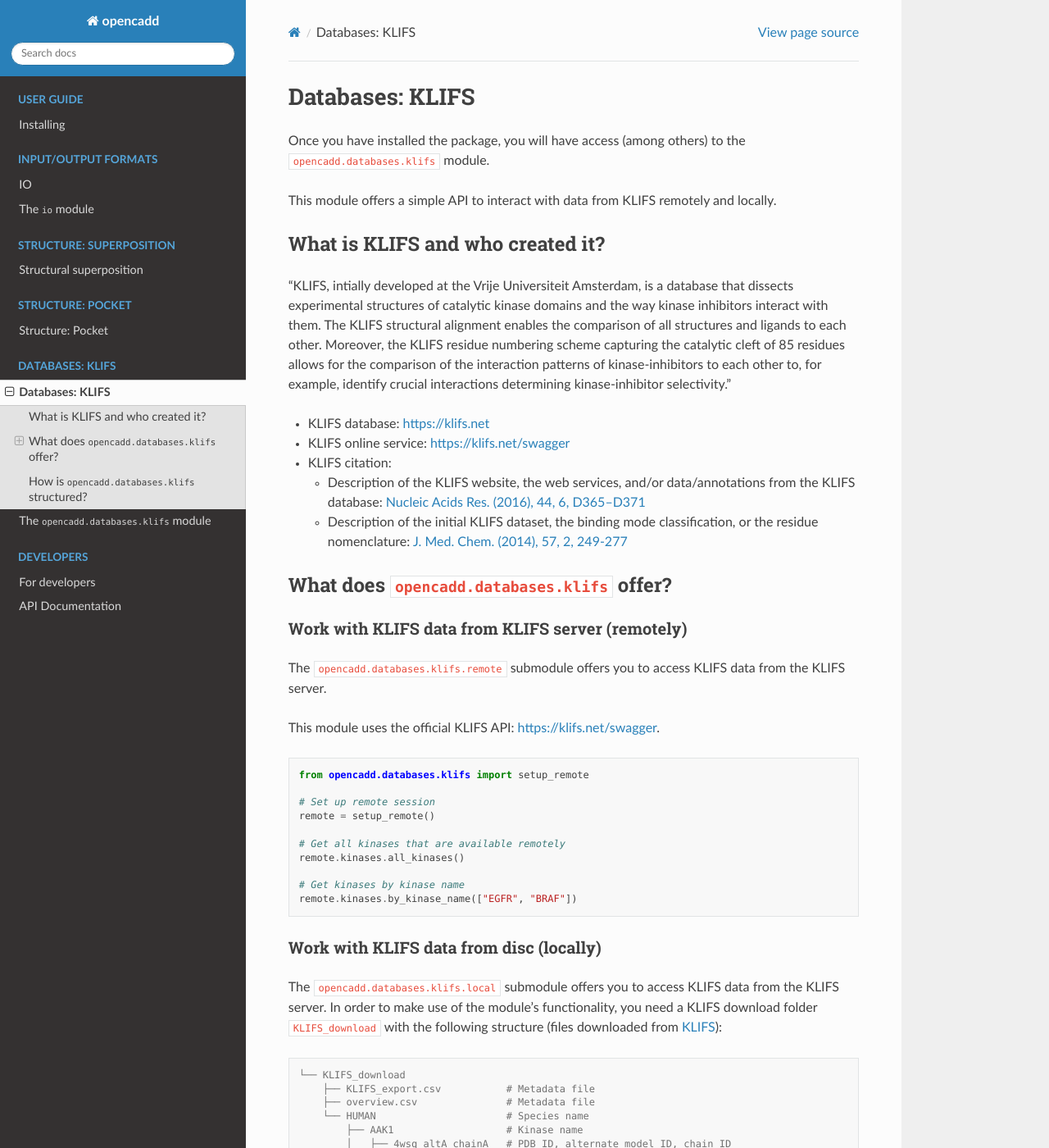
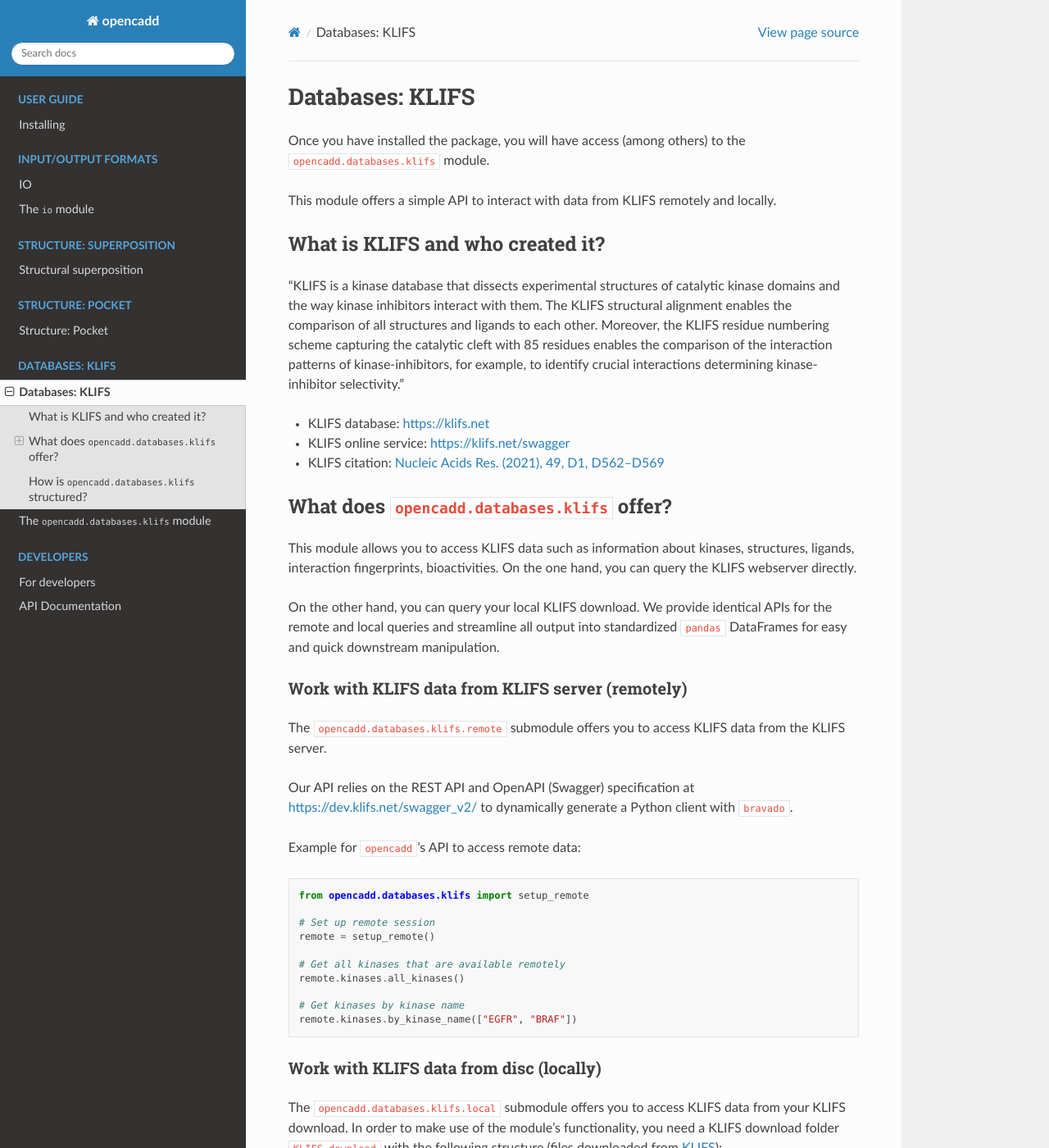
Before and after one commit to volkamerlab/opencadd, a Sphinx documentation site: the page built from docs/databases_klifs.rst, in a window 1280 px wide and 1400 px high. Shown: the whole window at 82% size. Built offline with Sphinx 7.4.7 and the Read the Docs theme 2.0.0, drawn with Linux system fonts in a browser that asks for light colours; pages that are not in the unit, such as notebooks, are missing from menus; some of the changed text lies outside the part shown.

Commit message:
KLIFS: Update docs text!

```diff
--- a/docs/databases_klifs.rst
+++ b/docs/databases_klifs.rst
@@ -10,25 +10,29 @@
 What is KLIFS and who created it?
 ---------------------------------
 
-"KLIFS, intially developed at the Vrije Universiteit Amsterdam, is a database that dissects experimental structures of catalytic kinase domains and the way kinase inhibitors interact with them. The KLIFS structural alignment enables the comparison of all structures and ligands to each other. Moreover, the KLIFS residue numbering scheme capturing the catalytic cleft of 85 residues allows for the comparison of the interaction patterns of kinase-inhibitors to each other to, for example, identify crucial interactions determining kinase-inhibitor selectivity."
+"KLIFS is a kinase database that dissects experimental structures of catalytic kinase domains and the way kinase inhibitors interact with them. The KLIFS structural alignment enables the comparison of all structures and ligands to each other. Moreover, the KLIFS residue numbering scheme capturing the catalytic cleft with 85 residues enables the comparison of the interaction patterns of kinase-inhibitors, for example, to identify crucial interactions determining kinase-inhibitor selectivity."
 
 - KLIFS database: https://klifs.net
 - KLIFS online service: https://klifs.net/swagger
-- KLIFS citation:
-
-  - Description of the KLIFS website, the web services, and/or data/annotations from the KLIFS database: `Nucleic Acids Res. (2016), 44, 6, D365–D371 <https://academic.oup.com/nar/article/44/D1/D365/2502606>`_
-  - Description of the initial KLIFS dataset, the binding mode classification, or the residue nomenclature:  `J. Med. Chem. (2014), 57, 2, 249-277 <https://pubs.acs.org/doi/abs/10.1021/jm400378w>`_
-
+- KLIFS citation: `Nucleic Acids Res. (2021), 49, D1, D562–D569 <https://academic.oup.com/nar/article/49/D1/D562/5934416>`_
 
 What does ``opencadd.databases.klifs`` offer?
 ---------------------------------------------
+
+This module allows you to access KLIFS data such as information about kinases, structures, ligands, interaction fingerprints, bioactivities.
+On the one hand, you can query the KLIFS webserver directly.
+
+On the other hand, you can query your local KLIFS download.
+We provide identical APIs for the remote and local queries and streamline all output into standardized ``pandas`` DataFrames for easy and quick downstream manipulation.
 
 Work with KLIFS data from KLIFS server (remotely)
 ~~~~~~~~~~~~~~~~~~~~~~~~~~~~~~~~~~~~~~~~~~~~~~~~~
 
 The ``opencadd.databases.klifs.remote`` submodule offers you to access KLIFS data from the KLIFS server.
 
-This module uses the official KLIFS API: https://klifs.net/swagger.
+Our API relies on the REST API and OpenAPI (Swagger) specification at https://dev.klifs.net/swagger_v2/ to dynamically generate a Python client with ``bravado``.
+
+Example for ``opencadd``'s API to access remote data:
 
 .. code-block:: python
 
@@ -46,7 +50,8 @@
 Work with KLIFS data from disc (locally)
 ~~~~~~~~~~~~~~~~~~~~~~~~~~~~~~~~~~~~~~~~
 
-The ``opencadd.databases.klifs.local`` submodule offers you to access KLIFS data from the KLIFS server. In order to make use of the module's functionality, you need a KLIFS download folder ``KLIFS_download`` with the following structure (files downloaded from `KLIFS <from https://klifs.net>`_):
+The ``opencadd.databases.klifs.local`` submodule offers you to access KLIFS data from your KLIFS download.
+In order to make use of the module's functionality, you need a KLIFS download folder ``KLIFS_download`` with the following structure (files downloaded from `KLIFS <from https://klifs.net>`_):
 
 .. code-block:: console
 
@@ -63,6 +68,8 @@
             │   │   └── water.mol2
             │   └── ...
             └── ...
+
+Example for ``opencadd``'s API to access local data:
 
 .. code-block:: python
 
@@ -88,46 +95,59 @@
     opencadd/
         └── databases/
             └── klifs/
-                ├── api.py     # Defines the API for local and remote sessions.
-                ├── core.py    # Defines the parent classes used in the local and remote modules.
-                ├── local.py   # Defines the API for local queries.
-                ├── remote.py  # Defines the API for remote queries.
-                ├── schema.py  # Defines the schema for class method return values.
-                └── utils.py   # Defines utility functions.
+                ├── api.py         # Defines the main API for local and remote sessions.
+                ├── session.py     # Defines a KLIFS session.
+                ├── core.py        # Defines the parent classes used in the local and remote modules.
+                ├── local.py       # Defines the API for local queries.
+                ├── remote.py      # Defines the API for remote queries.
+                ├── schema.py      # Defines the schema for class method return values.
+                ├── fields.py      # Defines the different KLIFS data fields and their names/dtypes in ``opencadd``.
+                ├── utils.py       # Defines utility functions.
+                └── exceptions.py  # Defines exceptions.
 
 This structure mirrors the KLIFS Swagger API structure in the following way to access different kinds of information both remotely and locally:
 
 - ``kinases``
 
   - Get information about kinases (groups, families, names).
-  - In KLIFS swagger API called ``Information``.
+  - In KLIFS swagger API called ``Information``: https://dev.klifs.net/swagger_v2/#/Information
 
 - ``ligands``
 
   - Get ligand information.
-  - In KLIFS swagger API called ``Ligands``.
+  - In KLIFS swagger API called ``Ligands``: https://dev.klifs.net/swagger_v2/#/Ligands
 
 - ``structures``
 
   - Get structure information.
-  - In KLIFS swagger API called ``Structures``.
+  - In KLIFS swagger API called ``Structures``: https://dev.klifs.net/swagger_v2/#/Structures
 
 - ``bioactivities``
 
   - Get bioactivity information.
-  - In KLIFS swagger API part of ``Ligands``.
+  - In KLIFS swagger API part of ``Ligands``: https://dev.klifs.net/swagger_v2/#/Ligands
 
 - ``interactions``
 
   - Get interaction information.
-  - In KLIFS swagger API called ``Interactions``.
+  - In KLIFS swagger API called ``Interactions``: https://dev.klifs.net/swagger_v2/#/Interactions
 
 - ``pocket``
 
   - Get interaction information.
-  - In KLIFS swagger API part of ``Interactions``.
+  - In KLIFS swagger API part of ``Interactions``: https://dev.klifs.net/swagger_v2/#/Interactions
 
 - ``coordinates``
 
   - Get structural data (structure coordinates).
-  - In KLIFS swagger API part of ``Structures``.
+  - In KLIFS swagger API part of ``Structures``: https://dev.klifs.net/swagger_v2/#/Structures
+
+- ``conformations``
+
+  - Get information on structure conformations.
+  - In KLIFS swagger API part of ``Structures``: https://dev.klifs.net/swagger_v2/#/Structures/get_structure_conformation
+
+- ``modified_residues``
+
+  - Get information on residue modifications in structures.
+  - In KLIFS swagger API part of ``Structures``: https://dev.klifs.net/swagger_v2/#/Structures/get_structure_modified_residues
```
Also changed, not shown: docs/tutorials/databases_klifs.ipynb.
